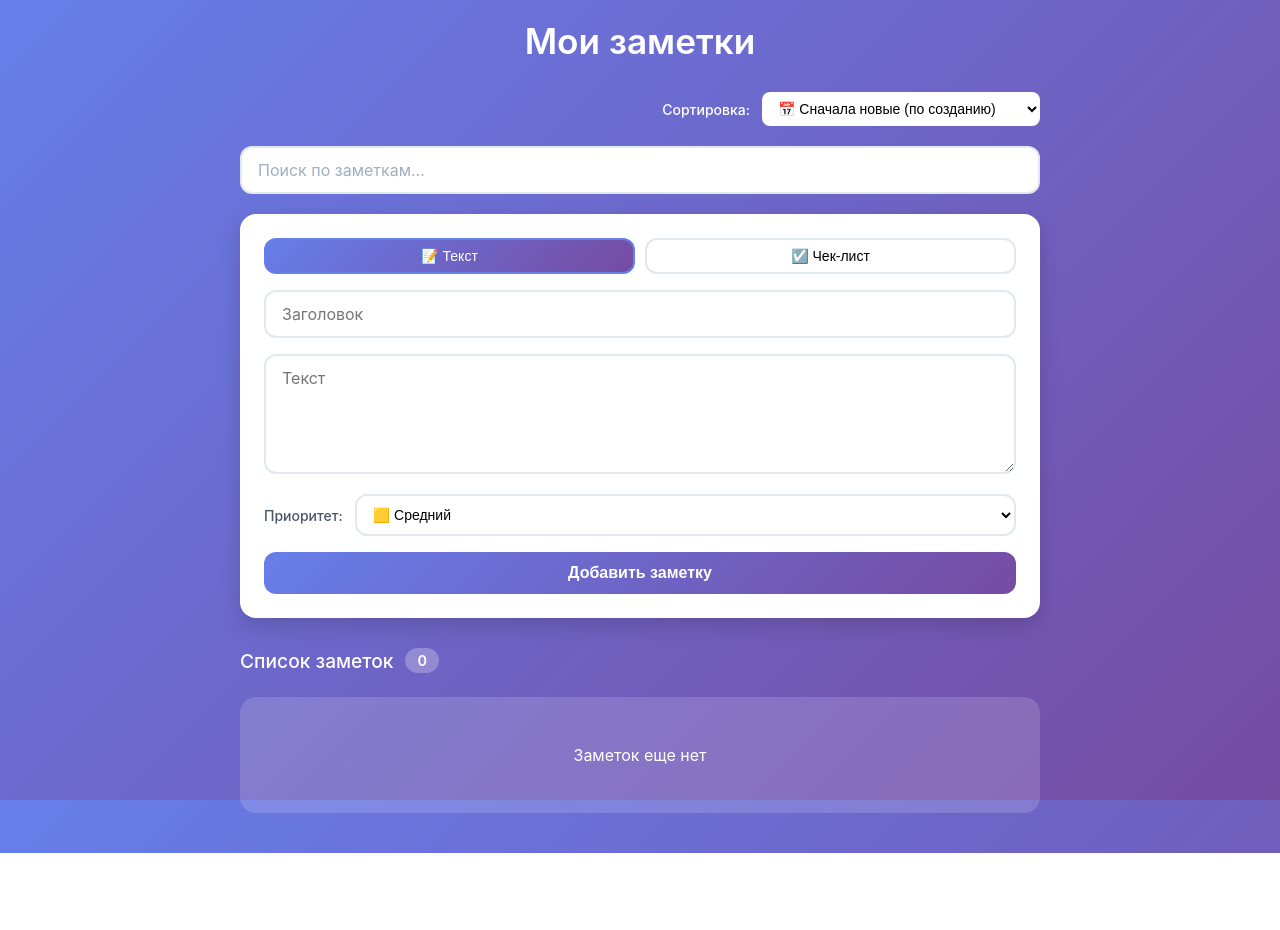
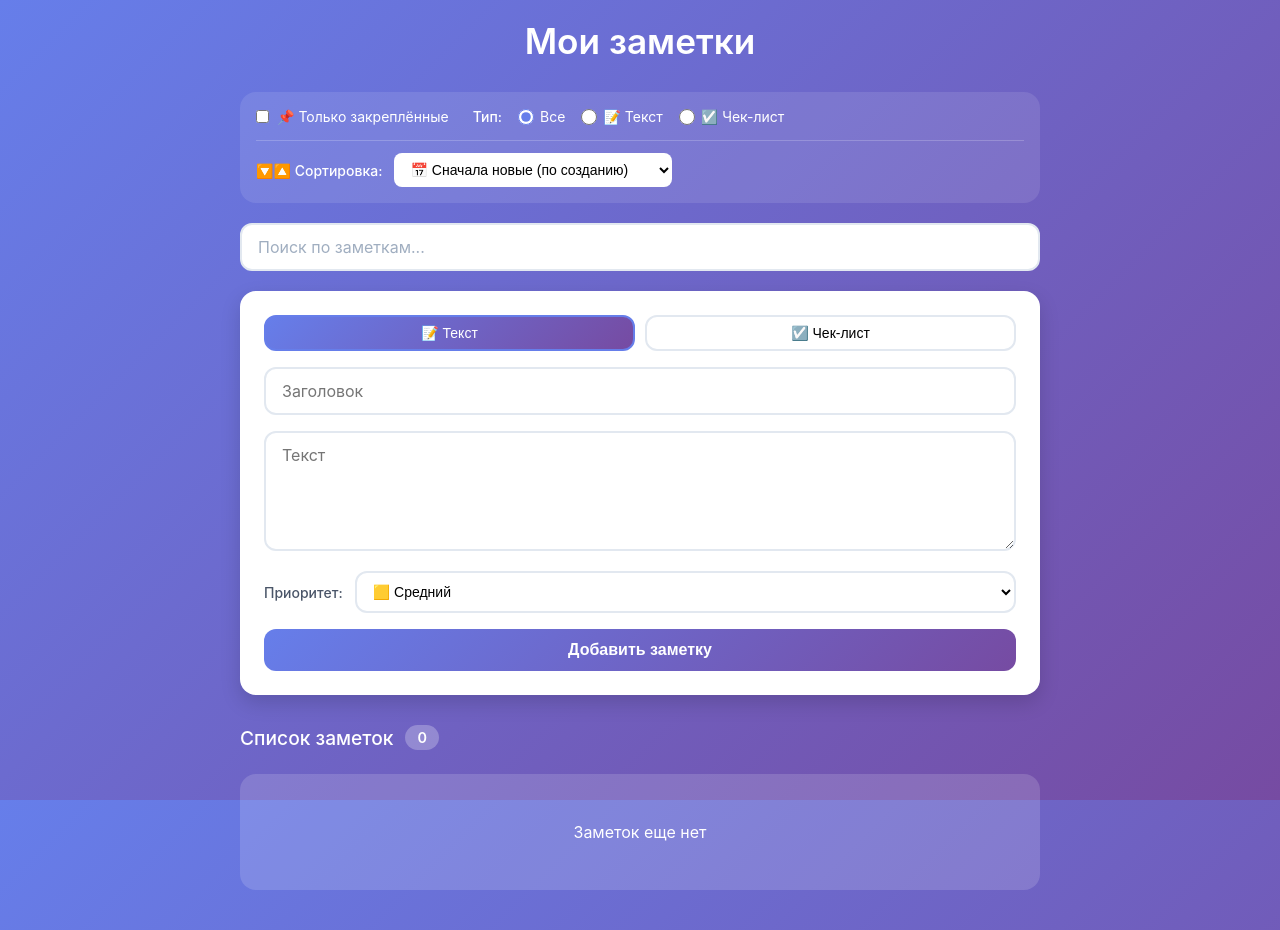
Before and after one commit to ilyar07/notes_site, a React (Vite) app in the folder notes_site/: page / in a window 1280 px wide. Before the commit the page ends 853 px from the top, so only its background shows below. Built offline with nearby package versions, Linux system fonts and the light colour scheme.

Commit message:
добавлена филтрация по только закрепленным и по типу все/текст/чек лист

```diff
--- a/notes_site/src/App.jsx
+++ b/notes_site/src/App.jsx
@@ -30,9 +30,12 @@ function App() {
     const [notes, setNotes] = useLocalStorage('notes', []);
     const [checklists, setChecklists] = useLocalStorage('checklist_notes', []);
     const formRef = useRef(null);
-    const [sortBy, setSortBy] = useState('date-desc'); // date-desc, date-asc, priority-high, priority-low
+    // date-desc, date-asc, priority-high, priority-low, updated-desc, updated-asc, alpha-asc, alpha-desc
+    const [sortBy, setSortBy] = useState('date-desc');
     const [tagInputValue, setTagInputValue] = useState('');
     const [idShowTagInput, setIdShowTagInput] = useState(null) // id заметки у которой покозывать форму ввода нового тега
+    const [showOnlyPinned, setShowOnlyPinned] = useState(false);
+    const [filterType, setFilterType] = useState('all'); // 'all', 'text', 'checklist'
 
 
 
@@ -266,6 +269,7 @@ function App() {
         setChecklists(updatedChecklists);
     };
 
+    // метод для удаления задачи
     const handleDeleteTask = (checklistId, taskId) => {
         if (confirm('Удалить задачу?')) {
             const updatedChecklists = deleteTaskFromChecklist(checklistId, taskId);
@@ -291,6 +295,16 @@ function App() {
                 return note.title?.toLowerCase().includes(lowerSearch);
             }
         });
+
+        // фильтрация по закреплённым
+        if (showOnlyPinned) {
+            filtered = filtered.filter(note => note.pinned === true);
+        }
+
+        // фильтрация по типу
+        if (filterType !== 'all') {
+            filtered = filtered.filter(note => note.type === filterType);
+        }
 
         const priorityOrder = { high: 3, medium: 2, low: 1 };
 
@@ -348,13 +362,60 @@ function App() {
 
     const filteredNotes = getFilteredNotes();
 
+
     return (
         <div className="app">
             <h1 className="app__title" ref={formRef}>Мои заметки</h1>
 
             {/* выбор фильтрации */ }
-            <div className="sort-section">
-                <label className="sort-label">Сортировка:</label>
+            <div className="filters-panel">
+                <div className="filters-row">
+                    <label className="filter-checkbox">
+                        <input
+                            type="checkbox"
+                            checked={showOnlyPinned}
+                            onChange={(e) => setShowOnlyPinned(e.target.checked)}
+                        />
+                        📌 Только закреплённые
+                    </label>
+
+                    <div className="filter-type">
+                        <span className="filter-label">Тип:</span>
+                        <label className="filter-radio">
+                            <input
+                                type="radio"
+                                name="type"
+                                value="all"
+                                checked={filterType === 'all'}
+                                onChange={() => setFilterType('all')}
+                            />
+                            Все
+                        </label>
+                        <label className="filter-radio">
+                            <input
+                                type="radio"
+                                name="type"
+                                value="text"
+                                checked={filterType === 'text'}
+                                onChange={() => setFilterType('text')}
+                            />
+                            📝 Текст
+                        </label>
+                        <label className="filter-radio">
+                            <input
+                                type="radio"
+                                name="type"
+                                value="checklist"
+                                checked={filterType === 'checklist'}
+                                onChange={() => setFilterType('checklist')}
+                            />
+                            ☑️ Чек-лист
+                        </label>
+                    </div>
+                </div>
+
+                <div className="sort-row">
+                    <span className="sort-label">🔽🔼 Сортировка:</span>
                     <select
                         value={sortBy}
                         onChange={(e) => setSortBy(e.target.value)}
@@ -369,6 +430,7 @@ function App() {
                         <option value="priority-high">🟥 Приоритет (высокий → низкий)</option>
                         <option value="priority-low">🟩 Приоритет (низкий → высокий)</option>
                     </select>
+                </div>
             </div>
 
             {/* поиск по слову */ }
--- a/notes_site/src/components/NoteCard.jsx
+++ b/notes_site/src/components/NoteCard.jsx
@@ -43,17 +43,6 @@ function NoteCard({
         const brightness = (r * 0.299 + g * 0.587 + b * 0.114);
         return brightness < 128 ? '#ffffff' : '#1a202c';
     };
-
-    // функция для получения иконки приоритета
-    const getPriorityIcon = (priority) => {
-        switch (priority) {
-            case 'high': return '🟥';
-            case 'medium': return '🟨';
-            case 'low': return '🟩';
-            default: return '🟨';
-        }
-    };
-
 
     return (
         <div key={note.id} className="note-card" style={{ backgroundColor: note.color || '#ffffff' }}>
--- a/notes_site/src/styles/App.css
+++ b/notes_site/src/styles/App.css
@@ -72,13 +72,64 @@ body {
         font-size: 1rem;
     }
 
-.sort-section {
+.filters-panel {
+    background: rgba(255, 255, 255, 0.1);
+    border-radius: 16px;
+    padding: 16px;
+    margin-bottom: 20px;
+}
+
+.filters-row {
+    display: flex;
+    flex-wrap: wrap;
+    align-items: center;
+    gap: 24px;
+    margin-bottom: 15px;
+}
+
+.filter-checkbox {
     display: flex;
     align-items: center;
-    justify-content: flex-end;
+    gap: 8px;
+    color: white;
+    cursor: pointer;
+    font-size: 14px;
+}
+
+.filter-type {
+    display: flex;
+    align-items: center;
+    gap: 16px;
+}
+
+.filter-label {
+    color: white;
+    font-size: 14px;
+    font-weight: 500;
+}
+
+.filter-radio {
+    display: flex;
+    align-items: center;
+    gap: 6px;
+    color: white;
+    cursor: pointer;
+    font-size: 14px;
+}
+
+    .filter-radio input {
+        width: 16px;
+        height: 16px;
+        cursor: pointer;
+        accent-color: #667eea;
+    }
+
+.sort-row {
+    display: flex;
+    align-items: center;
     gap: 12px;
-    margin-bottom: 20px;
-    margin-top: 4px;
+    padding-top: 12px;
+    border-top: 1px solid rgba(255, 255, 255, 0.2);
 }
 
 .sort-label {
@@ -95,13 +146,9 @@ body {
     background: white;
     cursor: pointer;
     outline: none;
-    transition: all 0.2s ease;
+    min-width: 200px;
 }
 
     .sort-select:focus {
         box-shadow: 0 0 0 2px rgba(102, 126, 234, 0.5);
     }
-
-    .sort-select:hover {
-        background: #f7fafc;
-    }
```
Lines whose indentation alone changed are shown as unchanged.
